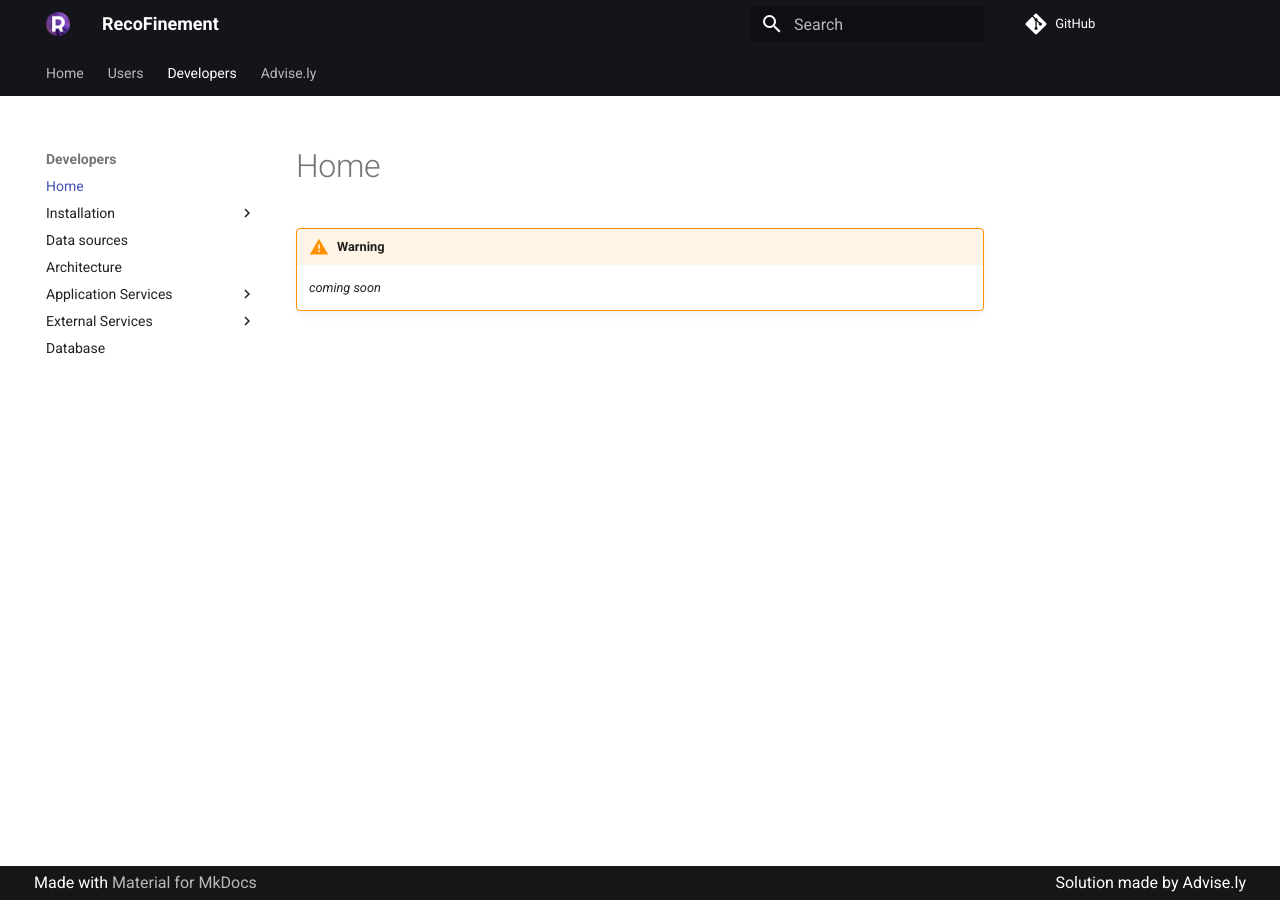
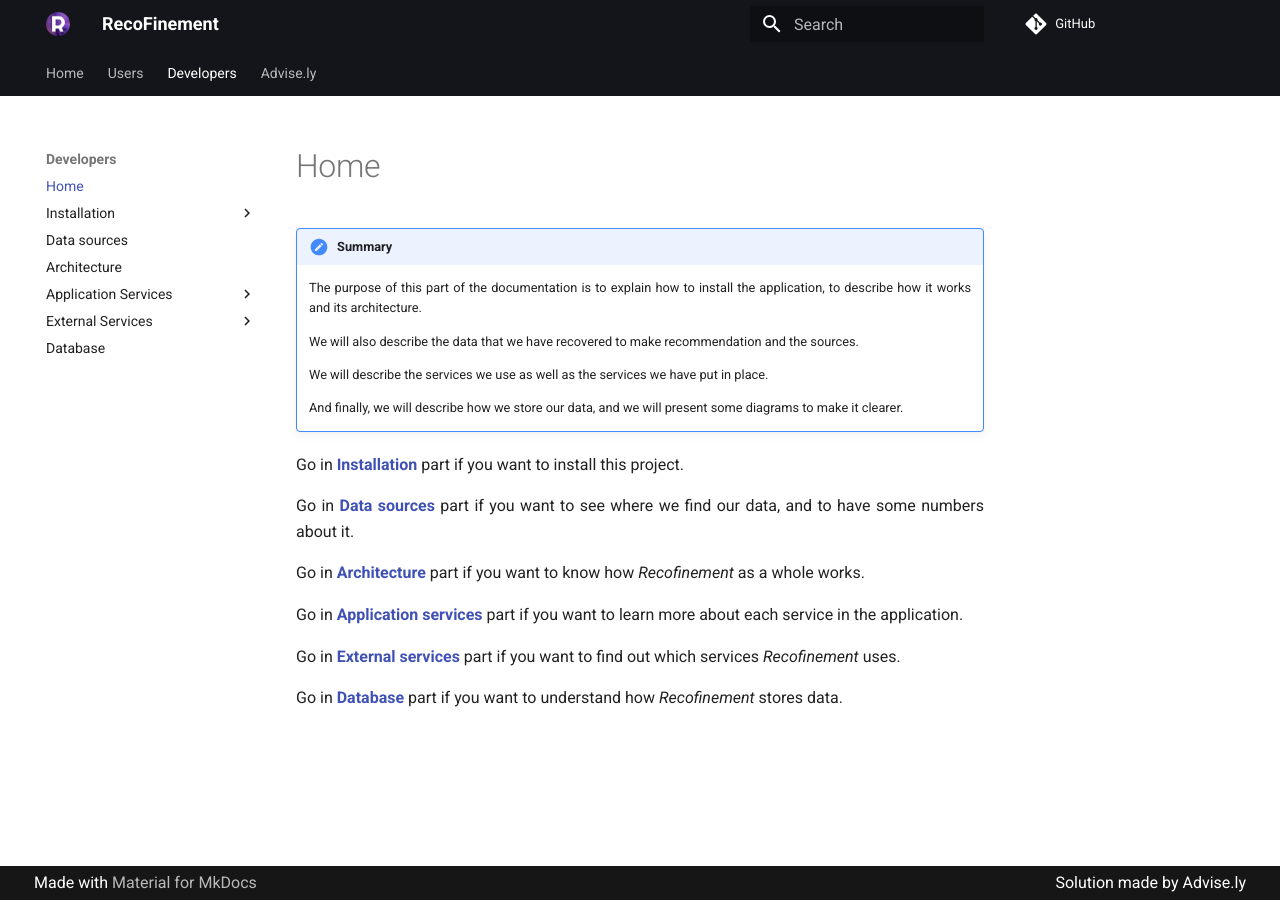
Before and after one commit to RomainCtl/RecoFinement, an MkDocs documentation site: the page built from docs/developers/index.md, in a window 1280 px wide. Built offline with MkDocs 1.6.1 and Material for MkDocs 9.7.7, drawn with Linux system fonts in a browser that asks for light colours; comment, search, counter and statistics services are not loaded.

Commit message:
add dev home page

```diff
--- a/docs/developers/index.md
+++ b/docs/developers/index.md
@@ -1,2 +1,20 @@
-!!! warning
-    *coming soon*
+!!! summary
+    The purpose of this part of the documentation is to explain how to install the application, to describe how it works and its architecture.
+
+    We will also describe the data that we have recovered to make recommendation and the sources.
+
+    We will describe the services we use as well as the services we have put in place.
+
+    And finally, we will describe how we store our data, and we will present some diagrams to make it clearer.
+
+Go in __[Installation](./installation)__ part if you want to install this project.
+
+Go in __[Data sources](./datasources)__ part if you want to see where we find our data, and to have some numbers about it.
+
+Go in __[Architecture](./architecture)__ part if you want to know how *Recofinement* as a whole works.
+
+Go in __[Application services](./services/ui)__ part if you want to learn more about each service in the application.
+
+Go in __[External services](./external_services/mailjet)__ part if you want to find out which services *Recofinement* uses.
+
+Go in __[Database](./database)__ part if you want to understand how *Recofinement* stores data.
```
